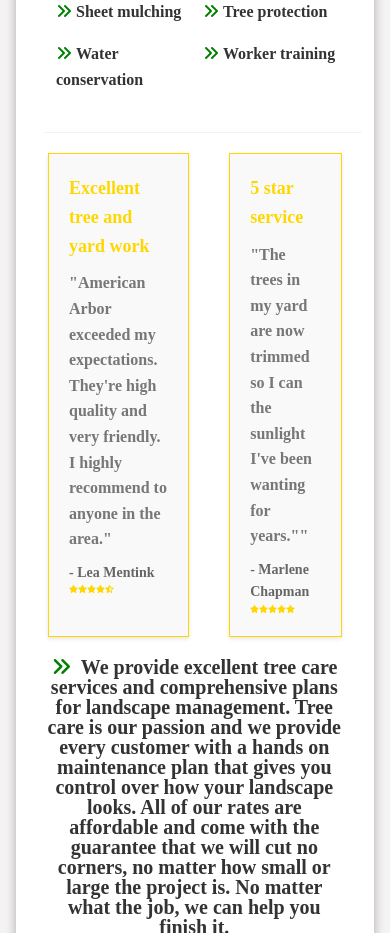
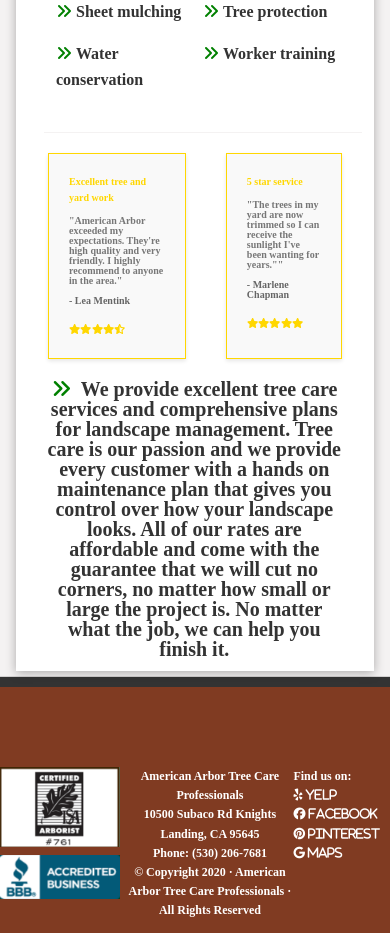
Before and after one commit to mmbower1/ecotreecare, a React (Create React App) app in the folder client/: page / in a window 390 px wide. Shown: the part 980-1913 px from the top of the page. Built offline with nearby package versions, Linux system fonts and the light colour scheme; no server answers; a web font is replaced by a local one.

Commit message:
media query review sizing fix

```diff
--- a/client/src/components/explanation/Explanation.js
+++ b/client/src/components/explanation/Explanation.js
@@ -168,6 +168,7 @@ const Explanation = () => {
               </p>
             </div>
             <div class="review-author">- Lea Mentink</div>
+            <br />
             <FontAwesomeIcon icon={faStar} color="gold" />
             <FontAwesomeIcon icon={faStar} color="gold" />
             <FontAwesomeIcon icon={faStar} color="gold" />
@@ -178,11 +179,12 @@ const Explanation = () => {
             <div class="review-title">5 star service</div>
             <div class="review-content">
               <p>
-                "The trees in my yard are now trimmed so I can the sunlight I've
-                been wanting for years.""
+                "The trees in my yard are now trimmed so I can receive the
+                sunlight I've been wanting for years.""
               </p>
             </div>
             <div class="review-author">- Marlene Chapman</div>
+            <br />
             <FontAwesomeIcon icon={faStar} color="gold" />
             <FontAwesomeIcon icon={faStar} color="gold" />
             <FontAwesomeIcon icon={faStar} color="gold" />
--- a/client/src/components/explanation/Explanation.scss
+++ b/client/src/components/explanation/Explanation.scss
@@ -85,6 +85,10 @@
 
 .review-boxes {
   display: flex;
+
+  @media only screen and (max-width: $bp-largest) {
+    font-size: 10px;
+  }
 }
 
 .review-box {
@@ -101,14 +105,28 @@
   font-size: 18px;
   font-weight: bold;
   margin-bottom: 10px;
+
+  @media only screen and (max-width: $bp-largest) {
+    font-size: 10px;
+  }
 }
 
 .review-content {
   font-size: 16px;
   margin-bottom: 10px;
+
+  @media only screen and (max-width: $bp-largest) {
+    font-size: 10px;
+    line-height: 10px;
+  }
 }
 
 .review-author {
   font-size: 14px;
   color: #666;
+
+  @media only screen and (max-width: $bp-largest) {
+    font-size: 10px;
+    line-height: 10px;
+  }
 }
```
